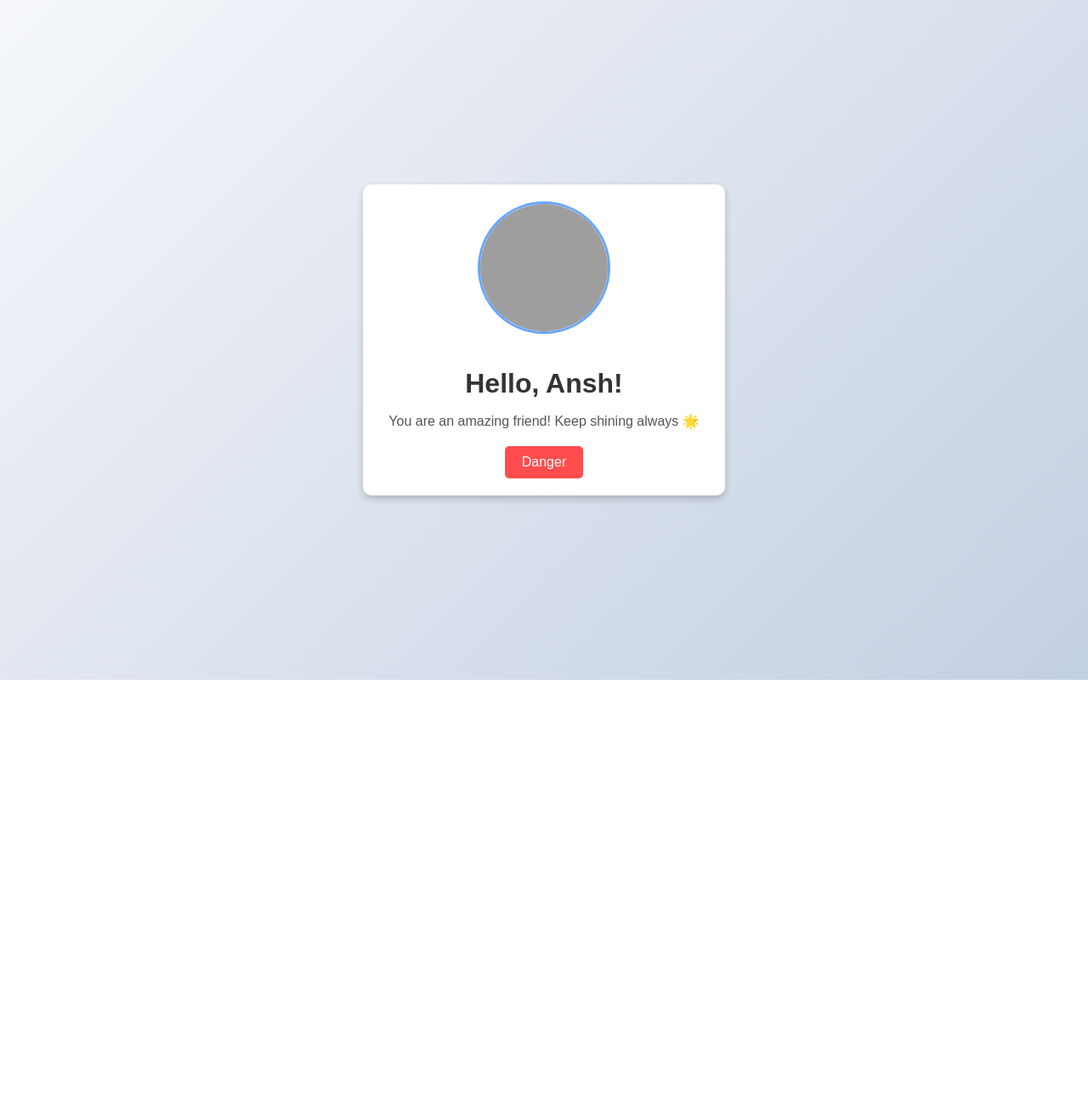
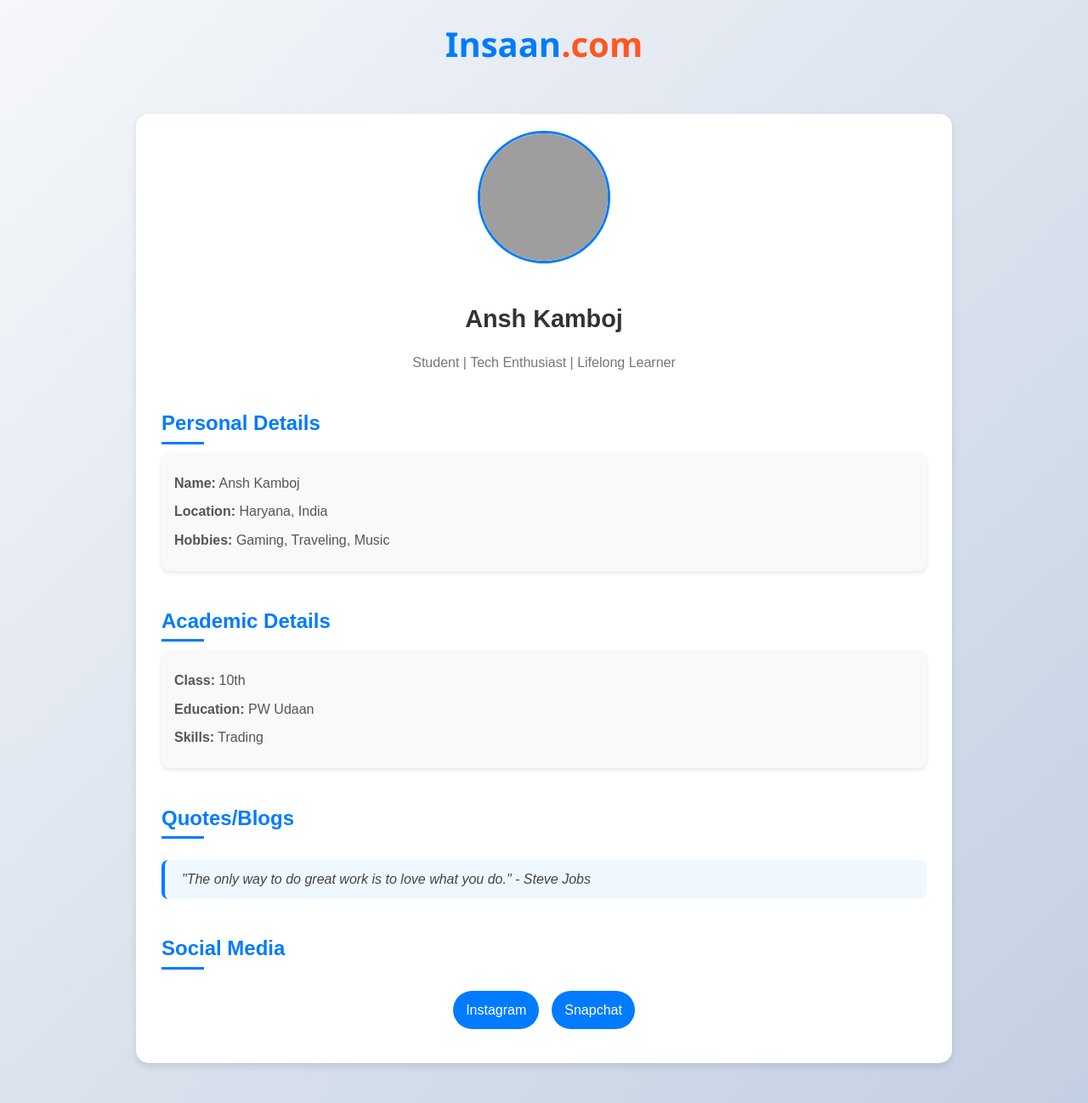
Before and after one commit to HelperXofficial/Ansh, a plain HTML site: page index.html in a window 1280 px wide. Shown: the top 1298 px of the page at 85% size. Before the commit the page ends 800 px from the top, so only its background shows below. Drawn offline with Linux system fonts and the light colour scheme; grey boxes are pictures that could not be loaded.

Commit message:
Update index.html

```diff
--- a/index.html
+++ b/index.html
@@ -3,70 +3,189 @@
 <head>
     <meta charset="UTF-8">
     <meta name="viewport" content="width=device-width, initial-scale=1.0">
-    <title>Greeting for Ansh</title>
+    <title>Insaan.com</title>
     <style>
+        /* General Styles */
         body {
-            font-family: Arial, sans-serif;
+            font-family: 'Arial', sans-serif;
             margin: 0;
             padding: 0;
-            display: flex;
-            justify-content: center;
-            align-items: center;
-            height: 100vh;
             background: linear-gradient(135deg, #f5f7fa, #c3cfe2);
+            color: #444;
+            line-height: 1.6;
         }
-        .card {
-            text-align: center;
+
+        /* Container */
+        .container {
+            max-width: 900px;
+            margin: 50px auto;
             background: white;
             padding: 20px 30px;
-            border-radius: 10px;
-            box-shadow: 0 4px 8px rgba(0, 0, 0, 0.2);
+            border-radius: 15px;
+            box-shadow: 0 4px 8px rgba(0, 0, 0, 0.1);
         }
-        img {
+
+        /* Logo Section */
+        .logo {
+            text-align: center;
+            margin: 20px 0;
+        }
+        .logo span {
+            font-size: 2.5rem;
+            font-weight: bold;
+            font-family: 'Segoe UI', Tahoma, Geneva, Verdana, sans-serif;
+        }
+        .logo .highlight {
+            color: #007bff; /* Blue Theme */
+        }
+        .logo .dot {
+            color: #ff5722; /* Accent for ".com" */
+        }
+
+        /* Profile Section */
+        .profile {
+            text-align: center;
+            margin-bottom: 20px;
+        }
+        .profile img {
             width: 150px;
             height: 150px;
             border-radius: 50%;
             margin-bottom: 15px;
-            border: 3px solid #66a6ff;
+            border: 3px solid #007bff;
+            transition: transform 0.3s ease;
         }
-        h1 {
+        .profile img:hover {
+            transform: scale(1.1);
+        }
+        .profile h1 {
+            font-size: 1.8rem;
+            margin-bottom: 5px;
             color: #333;
-            margin-bottom: 10px;
         }
-        p {
+        .profile p {
+            font-size: 1rem;
+            color: #777;
+        }
+
+        /* Section Styles */
+        .section {
+            margin: 20px 0;
+        }
+        .section h2 {
+            font-size: 1.5rem;
+            margin-bottom: 15px;
+            color: #007bff;
+            position: relative;
+            display: inline-block;
+        }
+        .section h2::after {
+            content: '';
+            display: block;
+            width: 50px;
+            height: 3px;
+            background: #007bff;
+            position: absolute;
+            bottom: -5px;
+            left: 0;
+        }
+        .section p {
+            margin: 8px 0;
+            font-size: 1rem;
             color: #555;
+        }
+
+        /* Card Styling for Details */
+        .card {
+            background: #f9f9f9;
+            padding: 15px;
+            border-radius: 10px;
+            box-shadow: 0 2px 5px rgba(0, 0, 0, 0.1);
             margin-bottom: 20px;
         }
-        button {
+
+        /* Blockquote Styling */
+        blockquote {
+            font-style: italic;
+            border-left: 4px solid #007bff;
             padding: 10px 20px;
-            font-size: 16px;
+            background: #f0f8ff;
+            border-radius: 8px;
+            margin: 15px 0;
+        }
+
+        /* Social Media Section */
+        .social-links {
+            display: flex;
+            justify-content: center;
+            gap: 15px;
+            margin-top: 15px;
+        }
+        .social-links a {
+            text-decoration: none;
             color: white;
-            background: #ff4d4d;
-            border: none;
-            border-radius: 5px;
-            cursor: pointer;
-            transition: background 0.3s, transform 0.2s;
+            padding: 10px 15px;
+            border-radius: 50px;
+            font-size: 1rem;
+            background: #007bff;
+            transition: background 0.3s, transform 0.3s;
         }
-        button:hover {
-            background: #cc0000;
-            transform: scale(1.05);
-        }
-        button:active {
-            background: #990000;
+        .social-links a:hover {
+            background: #0056b3;
+            transform: scale(1.1);
         }
     </style>
 </head>
 <body>
-    <div class="card">
-        <img src="https://i.ibb.co/cNspFkq/IMG-20241126-WA0029.jpg" alt="Ansh's Photo">
-        <h1>Hello, Ansh!</h1>
-        <p>You are an amazing friend! Keep shining always 🌟</p>
-        <button id="dangerBtn">Danger</button>
+    <!-- Logo -->
+    <div class="logo">
+        <span class="highlight">Insaan</span><span class="dot">.com</span>
     </div>
-    <script>
-        document.getElementById('dangerBtn').addEventListener('click', function() {
-            window.open('https://youtube.com/shorts/Wpko__TrGKQ?si=Vdo47_ZhCXs4vQF5', '_blank');
-        });
-    </script>
+
+    <div class="container">
+        <!-- Profile Section -->
+        <div class="profile">
+            <img src="https://i.ibb.co/cNspFkq/IMG-20241126-WA0029.jpg" alt="Profile Picture">
+            <h1>Ansh Kamboj</h1>
+            <p>Student | Tech Enthusiast | Lifelong Learner</p>
+        </div>
+
+        <!-- Personal Details Section -->
+        <div class="section">
+            <h2>Personal Details</h2>
+            <div class="card">
+                <p><strong>Name:</strong> Ansh Kamboj</p>
+                <p><strong>Location:</strong> Haryana, India</p>
+                <p><strong>Hobbies:</strong> Gaming, Traveling, Music</p>
+            </div>
+        </div>
+
+        <!-- Professional/Academic Details Section -->
+        <div class="section">
+            <h2>Academic Details</h2>
+            <div class="card">
+                <p><strong>Class:</strong> 10th</p>
+                <p><strong>Education:</strong> PW Udaan</p>
+                <p><strong>Skills:</strong> Trading</p>
+            </div>
+        </div>
+
+        <!-- Quotes/Blogs Section -->
+        <div class="section">
+            <h2>Quotes/Blogs</h2>
+            <blockquote>
+                "The only way to do great work is to love what you do." - Steve Jobs
+            </blockquote>
+        </div>
+
+        <!-- Social Media Section -->
+        <div class="section">
+            <h2>Social Media</h2>
+            <div class="social-links">
+                <a href="https://www.instagram.com" target="_blank">Instagram</a>
+                <a href="https://www.linkedin.com" target="_blank">Snapchat</a>
+            </div>
+        </div>
+    </div>
 </body>
 </html>
```
